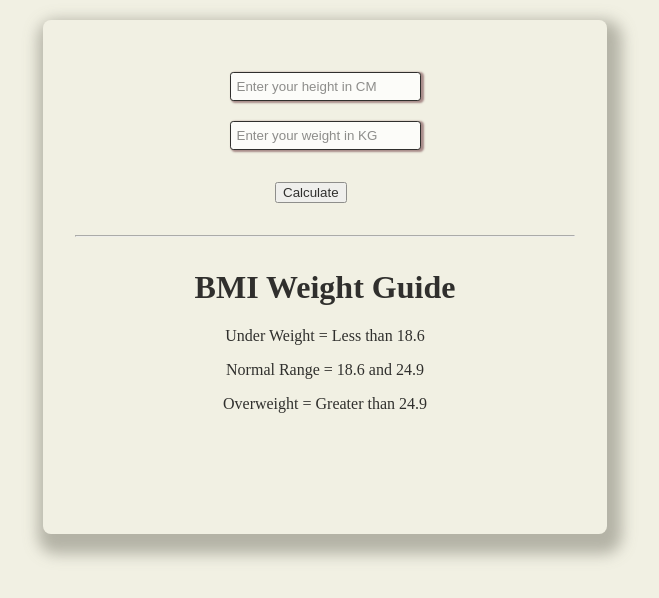
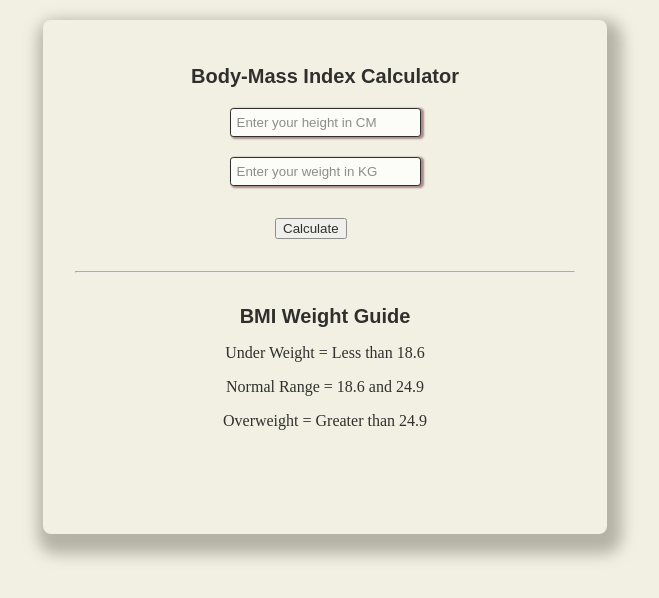
Before and after one commit to jayeshHande21/Calculate-Body_Mass_Index, a plain HTML site: page BMI.html in a window 1280 px wide. Shown: the whole page, without its empty margins (315-974 px from the left). Drawn offline with Linux system fonts and the light colour scheme.

Commit message:
edit heading

```diff
--- a/BMI.html
+++ b/BMI.html
@@ -12,6 +12,7 @@
 <body>
     <div class="overall">
         <div class="container">
+            <h1>Body-Mass Index Calculator</h1>
             <input id="inpt1" placeholder="Enter your height in CM">
             <input id="inpt2" placeholder="Enter your weight in KG">
             <button id="btn">Calculate</button>
--- a/style.css
+++ b/style.css
@@ -12,6 +12,11 @@ body{
     margin-top: 20px;
      box-shadow: 5px 10px 15px 10px rgb(165, 164, 151);
      border-radius: 0.5rem;
+}
+h1{
+    text-align: center;
+    font-family:sans-serif;
+    font-size:20px;
 }
 .container {
     display: block;
```
